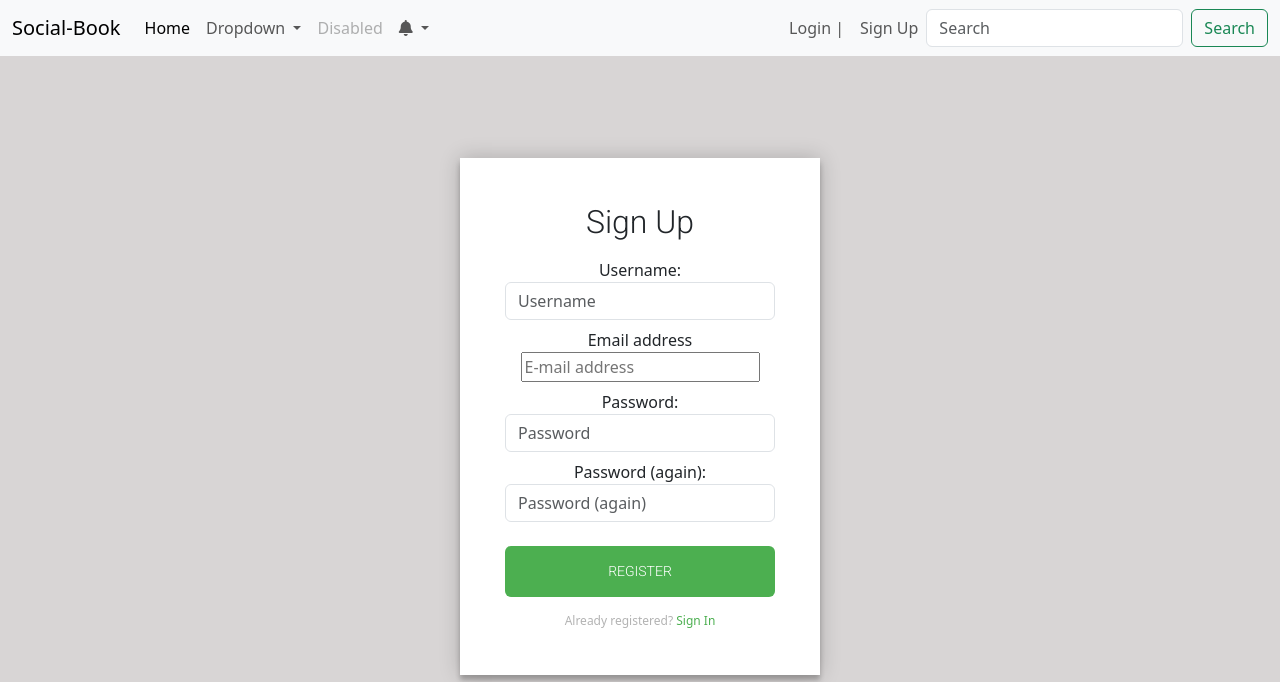
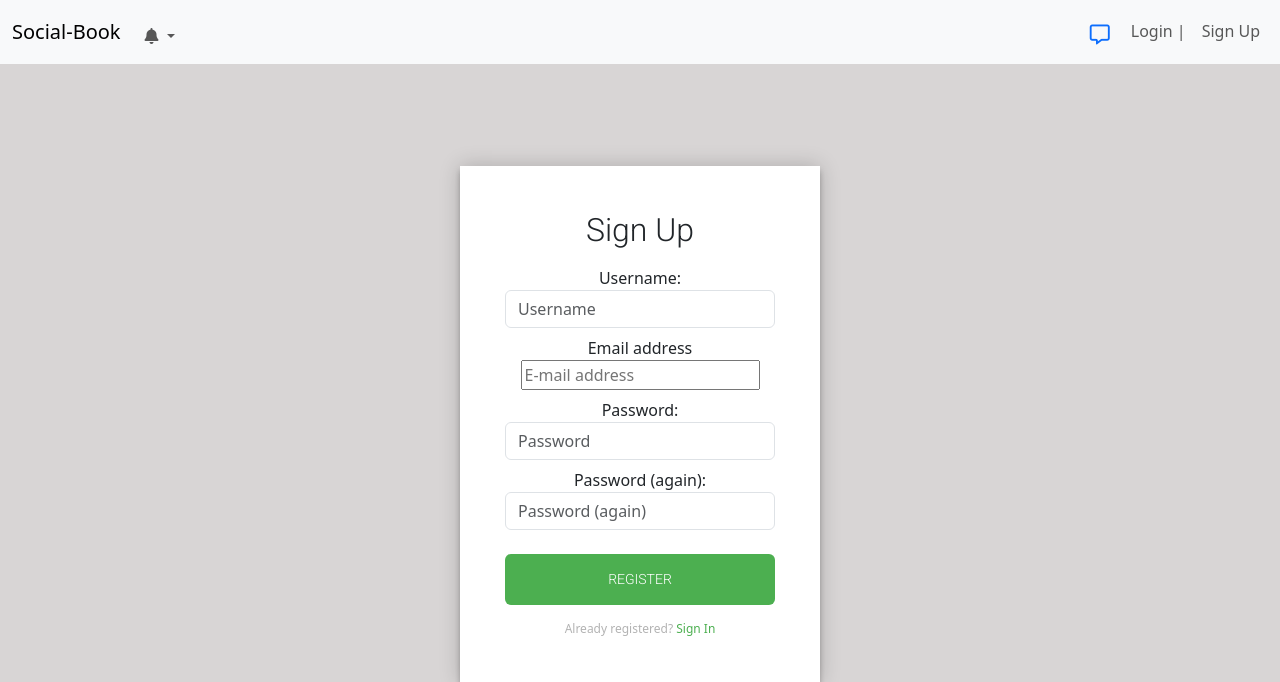
Before and after one commit to KubaWoj666/Social-Book, a Django app: page /accounts/signup/ in a window 1280 px wide. Shown: the top 682 px of the page. Run offline with Django 4.2, Linux system fonts and the light colour scheme; some libraries are stand-ins or nearby versions.

Commit message:
code cleanup

```diff
--- a/package.json
+++ /dev/null
@@ -1,5 +0,0 @@
-{
-  "dependencies": {
-    "uuid": "^9.0.1"
-  }
-}
--- /dev/null
+++ b/static/js/profile.js
@@ -0,0 +1,5 @@
+const followers = document.getElementById("followers")
+
+followers.addEventListener('mouseover', (e)=>{
+    console.log("hower")
+})
--- a/static/style/home.css
+++ b/static/style/home.css
@@ -8,10 +8,7 @@
     width: 600px;
 }
 
-aside{
-    float: right;
-    width: 300px;
-}
+
 .suggestions {
     float: left;
     width: 300px;
--- a/templates/core/home.html
+++ b/templates/core/home.html
@@ -102,9 +102,9 @@ Social Book
         </div>
 
 
-    <aside class="chat_suggestions mt-5">
+
         {% include 'core/partials/chat_suggestions.html' %}
-    </aside>
+
 
 </div>
 
@@ -119,4 +119,5 @@ Social Book
 <script src="{% static 'js/notifications.js' %}"></script>
 
 
+
 {% endblock content %}
--- a/templates/core/profile.html
+++ b/templates/core/profile.html
@@ -53,7 +53,7 @@
                         <h5 class="font-weight-bold mb-0 d-block">{{posts.count}}</h5><small class="text-muted"> <i class="fa fa-picture-o mr-1"></i>Posts</small>
                     </li>
                     <li class="list-inline-item">
-                        <h5 class="font-weight-bold mb-0 d-block">{{followers.count}}</h5><small class="text-muted"> <i class="fa fa-user-circle-o mr-1"></i>Followers</small>
+                        <h5 class="font-weight-bold mb-0 d-block">{{followers.count}}</h5><small id="followers" class="text-muted"> <i class="fa fa-user-circle-o mr-1"></i>Followers</small>
                     </li>
                     <li class="list-inline-item">
                         <h5 class="font-weight-bold mb-0 d-block">{{follow.count}}</h5><small class="text-muted"> <i class="fa fa-user-circle-o mr-1"></i>Follow</small>
@@ -87,4 +87,6 @@
     </div>
 </div>
 
+<script src="{% static 'js/profile.js' %}"></script>
+
 {% endblock content %}
--- a/templates/nav.html
+++ b/templates/nav.html
@@ -8,13 +8,9 @@
       <div class="collapse navbar-collapse" id="navbarSupportedContent">
         <ul class="navbar-nav me-auto mb-2 mb-lg-0">
 
-          <li class="nav-item">
-            <a class="nav-link active" aria-current="page" href="{%url 'home'%}">Home</a>
-          </li>
-
           {% if page == "home" %}
           <li class="nav-item">
-            <a class="nav-link" ><button type="button" class="btn btn-primary" data-bs-toggle="modal" data-bs-target="#exampleModal">
+            <a class="nav-link" ><button type="button" class="btn btn-link" data-bs-toggle="modal" data-bs-target="#exampleModal">
               Create Post
             </button></a>
           </li>
@@ -23,23 +19,9 @@
           {% endif %}
 
 
-          <li class="nav-item dropdown">
-            <a class="nav-link dropdown-toggle" href="#" role="button" data-bs-toggle="dropdown" aria-expanded="false">
-              Dropdown
-            </a>
-            <ul class="dropdown-menu">
-              <li><a class="dropdown-item" href="#">Action</a></li>
-              <li><a class="dropdown-item" href="#">Another action</a></li>
-              <li><hr class="dropdown-divider"></li>
-              <li><a class="dropdown-item" href="#">Something else here</a></li>
-            </ul>
-          </li>
-          <li class="nav-item">
-            <a class="nav-link disabled">Disabled</a>
-          </li>
 
           <li class="nav-item dropdown">
-            <a class="nav-link dropdown-toggle" href="#" role="button" data-bs-toggle="dropdown" aria-expanded="false">
+            <a class="nav-link dropdown-toggle mt-2 me-2" href="#" role="button" data-bs-toggle="dropdown" aria-expanded="false">
               <i class="fa-solid fa-bell"></i>
             </a>
             <span id="number-of-notification" class="position-absolute top-0 start-100 translate-middle badge rounded-pill bg-danger"></span>
@@ -61,13 +43,14 @@
 
 
         <ul class="navbar-nav">
+                <button class="btn btn-link mt-1" type="button" data-bs-toggle="offcanvas" data-bs-target="#offcanvasRight" aria-controls="offcanvasRight"><i class="fa-regular fa-message fa-lg"></i></button>
 
                 {% if user.is_authenticated %}
                 <span class="navbar-text">Logged in as
                 <a  href="{% url 'profile' user.username %}" role="button" >
                     {{user.username}}</a> </span>
                 <li class="nav-item">
-                <a class="nav-link" href="{% url 'account_logout' %}">Logout</a>
+                <a class="nav-link" href="{% url 'account_logout' %}">| Logout</a>
                 </li>
                 {% else %}
                 <li class="nav-item">
@@ -79,11 +62,6 @@
                 {% endif %}
 
         </ul>
-
-        <form class="d-flex" role="search">
-          <input class="form-control me-2" type="search" placeholder="Search" aria-label="Search">
-          <button class="btn btn-outline-success" type="submit">Search</button>
-        </form>
       </div>
     </div>
   </nav>
```
Also changed, not shown: chat/views.py (+6 -3 lines), templates/core/partials/chat_suggestions.html (+10 -1 lines), package-lock.json (deleted).
